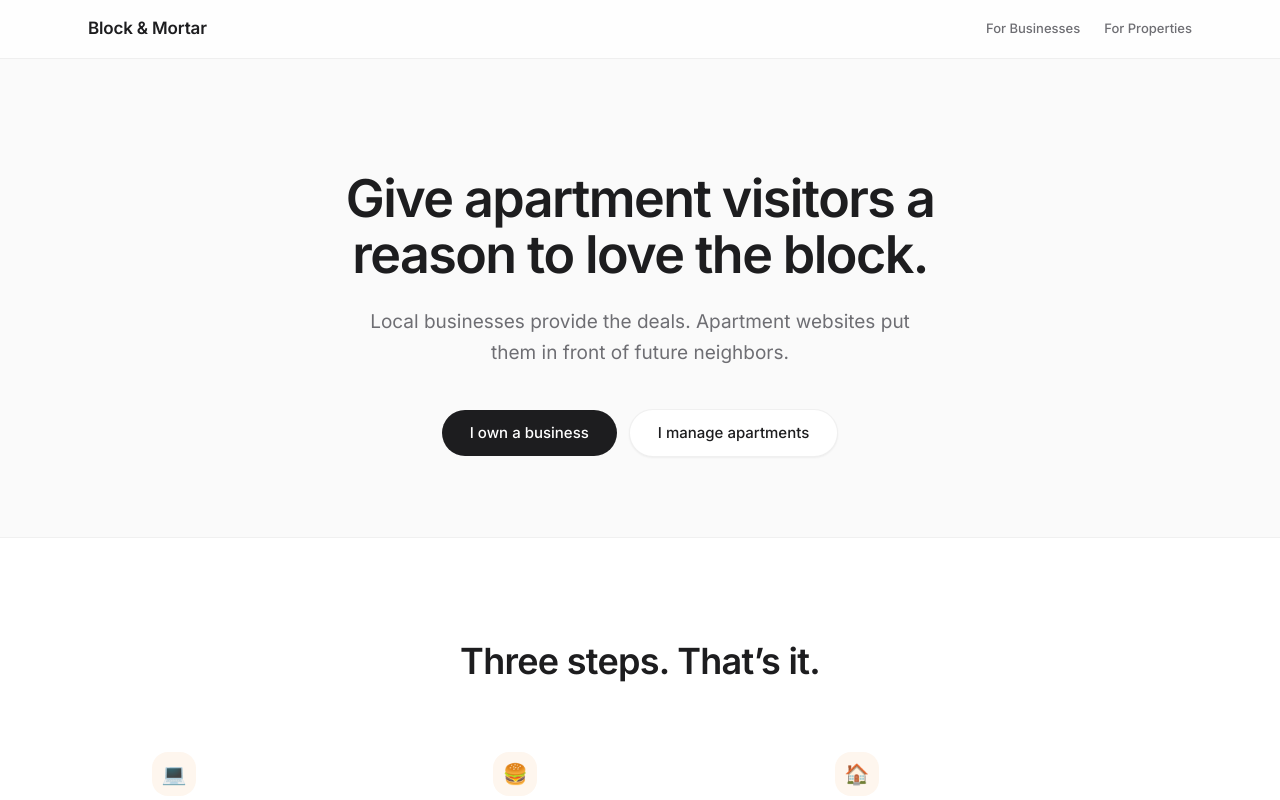
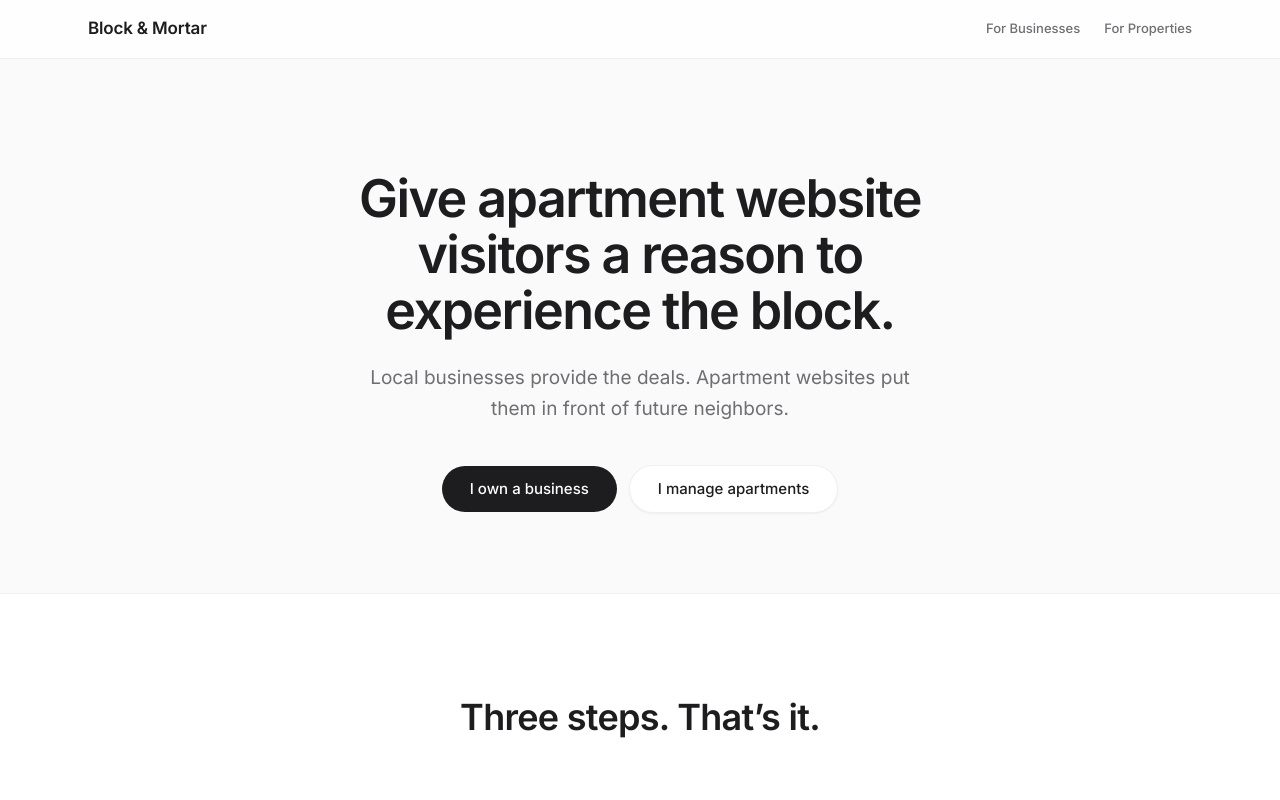
Before and after one commit to rhaugland/block-and-mortar, a Next.js app: page / in a window 1280 px wide. Shown: the top 800 px of the page. Built offline with nearby package versions, Linux system fonts and the light colour scheme.

Commit message:
Update hero: "experience the block"
Co-Authored-By: Claude Opus 4.6 <noreply@anthropic.com>

```diff
--- a/src/app/page.tsx
+++ b/src/app/page.tsx
@@ -29,7 +29,7 @@ export default function Home() {
       {/* Hero */}
       <section className="mx-auto max-w-3xl px-6 pb-20 pt-28 text-center">
         <h1 className="text-[52px] font-semibold leading-[1.08] tracking-[-0.03em] text-text-primary">
-          Give apartment visitors a reason to love the block.
+          Give apartment website visitors a reason to experience the block.
         </h1>
         <p className="mx-auto mt-6 max-w-xl text-[19px] leading-relaxed text-text-secondary">
           Local businesses provide the deals. Apartment websites put them
```
